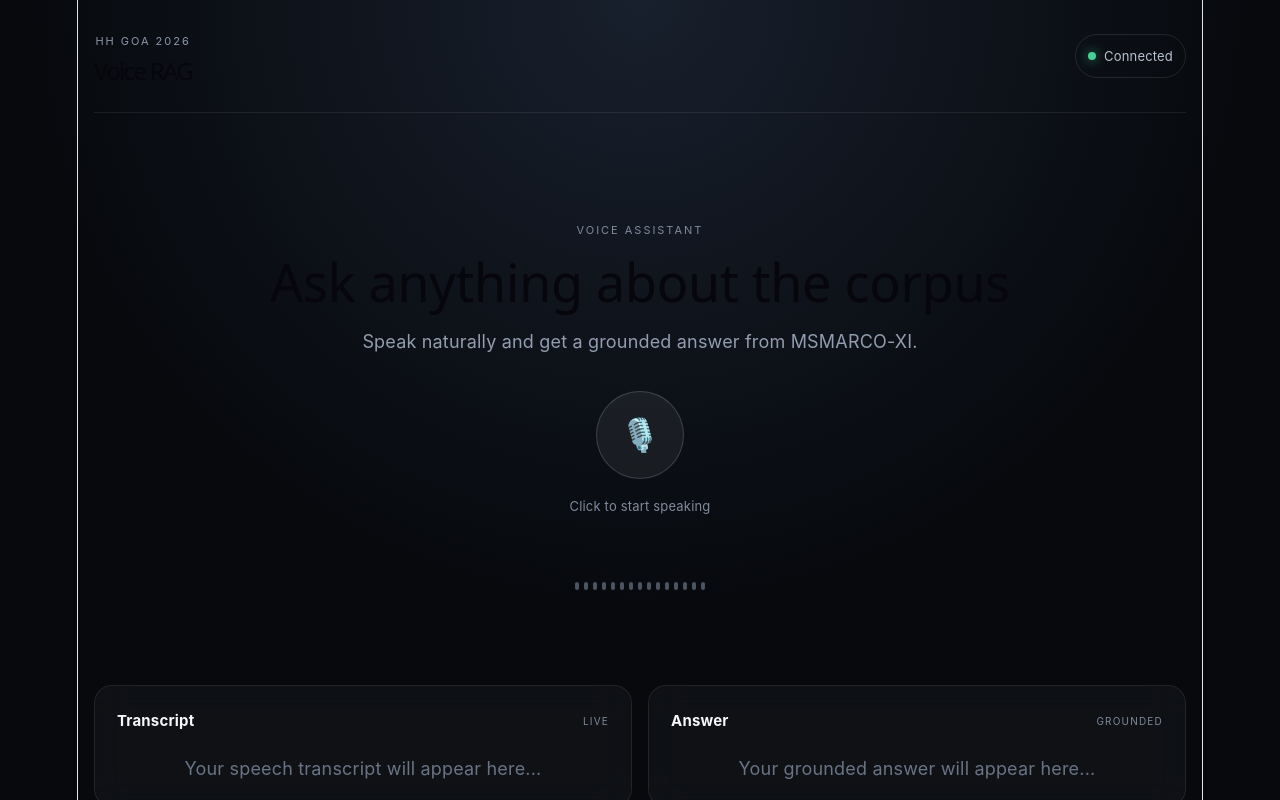
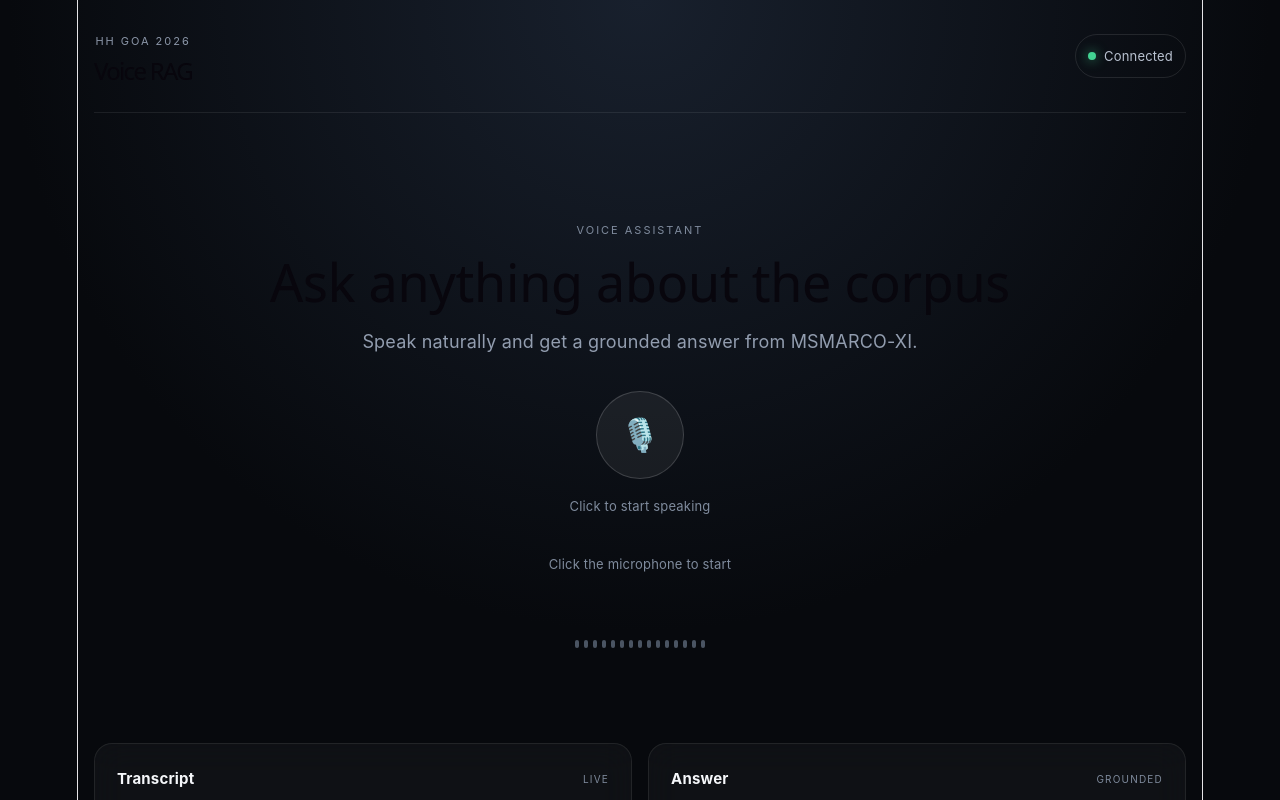
Before and after one commit to evaslucifer/voice-rag-goa-2026, a React (Vite) app in the folder frontend/: page / in a window 1280 px wide. Shown: the top 800 px of the page. Built offline with nearby package versions, Linux system fonts and the light colour scheme.

Commit message:
feat(ui): add recording states

```diff
--- a/frontend/src/App.css
+++ b/frontend/src/App.css
@@ -281,3 +281,9 @@ button {
   color: #ff7b7b;
   font-size: 13px;
 }
+.recording-status {
+  min-height: 20px;
+  margin: 14px 0 32px;
+  color: #7f8b9d;
+  font-size: 13px;
+}
--- a/frontend/src/App.jsx
+++ b/frontend/src/App.jsx
@@ -10,13 +10,14 @@ import AnswerPanel from "./components/AnswerPanel";
 import LatencyPanel from "./components/LatencyPanel";
 
 function App() {
-  const { isRecording, error,audioLevel, startRecording, stopRecording } =
+  const { recordingState, error, audioLevel, startRecording, stopRecording } =
     useAudioRecorder();
 
   const handleMicClick = () => {
-    if (isRecording) {
+    console.log("Mic clicked:", recordingState);
+    if (recordingState === "recording") {
       stopRecording();
-    } else {
+    } else if (recordingState === "idle" || recordingState === "error") {
       startRecording();
     }
   };
@@ -36,10 +37,22 @@ function App() {
           <p className="hero-description">
             Speak naturally and get a grounded answer from MSMARCO-XI.
           </p>
-          <MicButton isRecording={isRecording} onClick={handleMicClick} />
+          <MicButton
+            isRecording={recordingState === "recording"}
+            onClick={handleMicClick}
+          />
+          <p className="recording-status">
+            {recordingState === "idle" && "Click the microphone to start"}
+            {recordingState === "recording" && "Listening..."}
+            {recordingState === "processing" && "Processing your question..."}
+            {recordingState === "error" && "Microphone unavailable"}
+          </p>
+
           {error && <p className="mic-error">{error}</p>}
 
-          <Waveform audioLevel={audioLevel} />
+          <Waveform
+            audioLevel={recordingState === "recording" ? audioLevel : 0}
+          />
         </section>
 
         <section className="content-grid">
--- a/frontend/src/hooks/useAudioRecorder.js
+++ b/frontend/src/hooks/useAudioRecorder.js
@@ -2,7 +2,7 @@ import { useCallback, useRef, useState } from "react";
 // import { float32ToInt16 } from "../utils/audioProcessor";
 
 function useAudioRecorder() {
-  const [isRecording, setIsRecording] = useState(false);
+  const [recordingState, setRecordingState] = useState("idle");
   const [error, setError] = useState(null);
 
   const streamRef = useRef(null);
@@ -88,11 +88,12 @@ function useAudioRecorder() {
       source.connect(workletNode);
       workletNode.connect(audioContext.destination);
 
-      setIsRecording(true);
+      setRecordingState("recording");
     } catch (err) {
       console.error("Microphone error:", err);
 
       setError("Microphone access was denied or unavailable.");
+      setRecordingState("error");
     }
   }, []);
 
@@ -131,12 +132,14 @@ function useAudioRecorder() {
     }
 
     setAudioLevel(0);
+    // change when backen will be integrated
+    // setRecordingState("processing");
 
-    setIsRecording(false);
+    setRecordingState("idle");
   }, []);
 
   return {
-    isRecording,
+    recordingState,
     error,
     audioLevel,
     startRecording,
```
